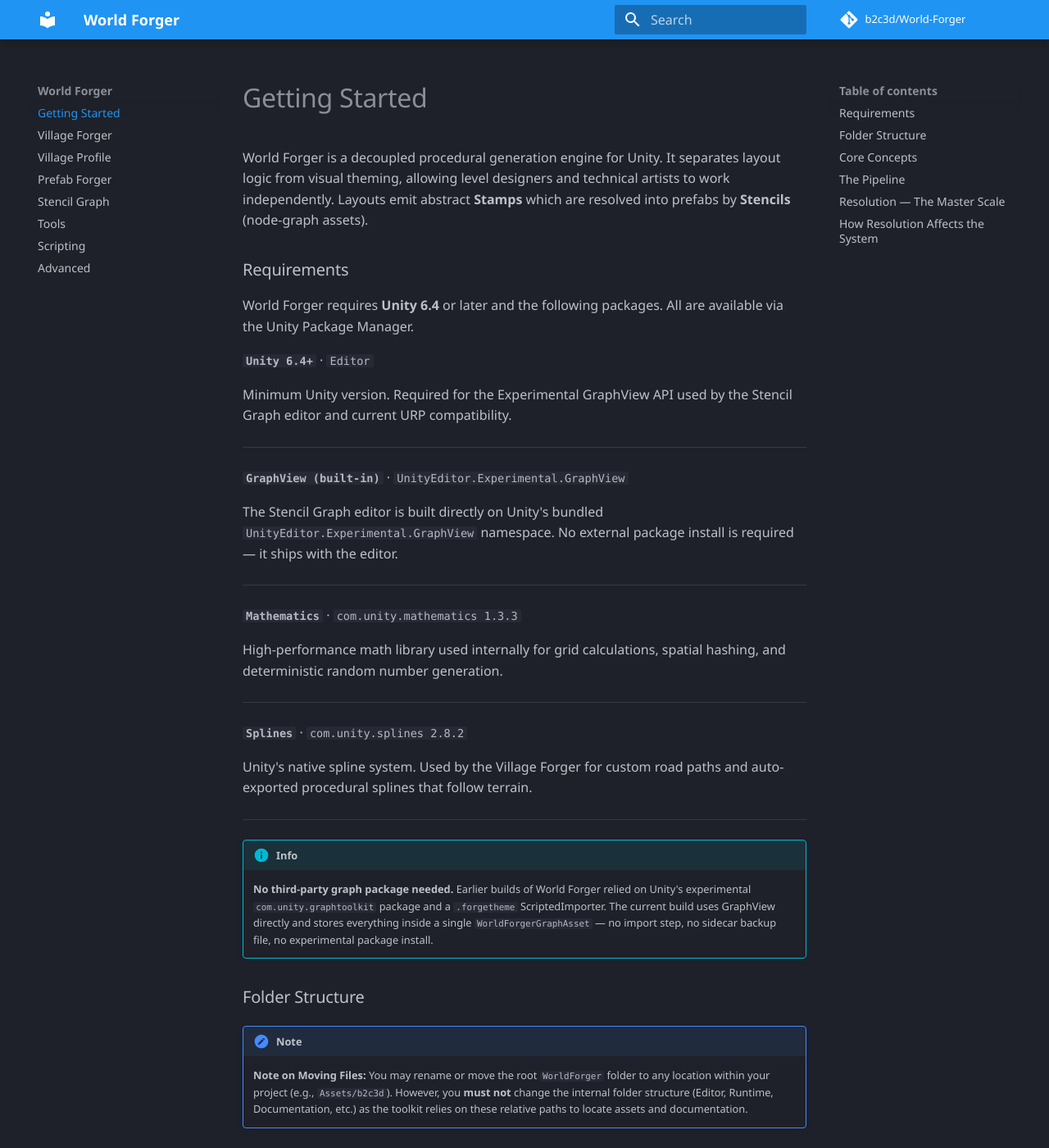
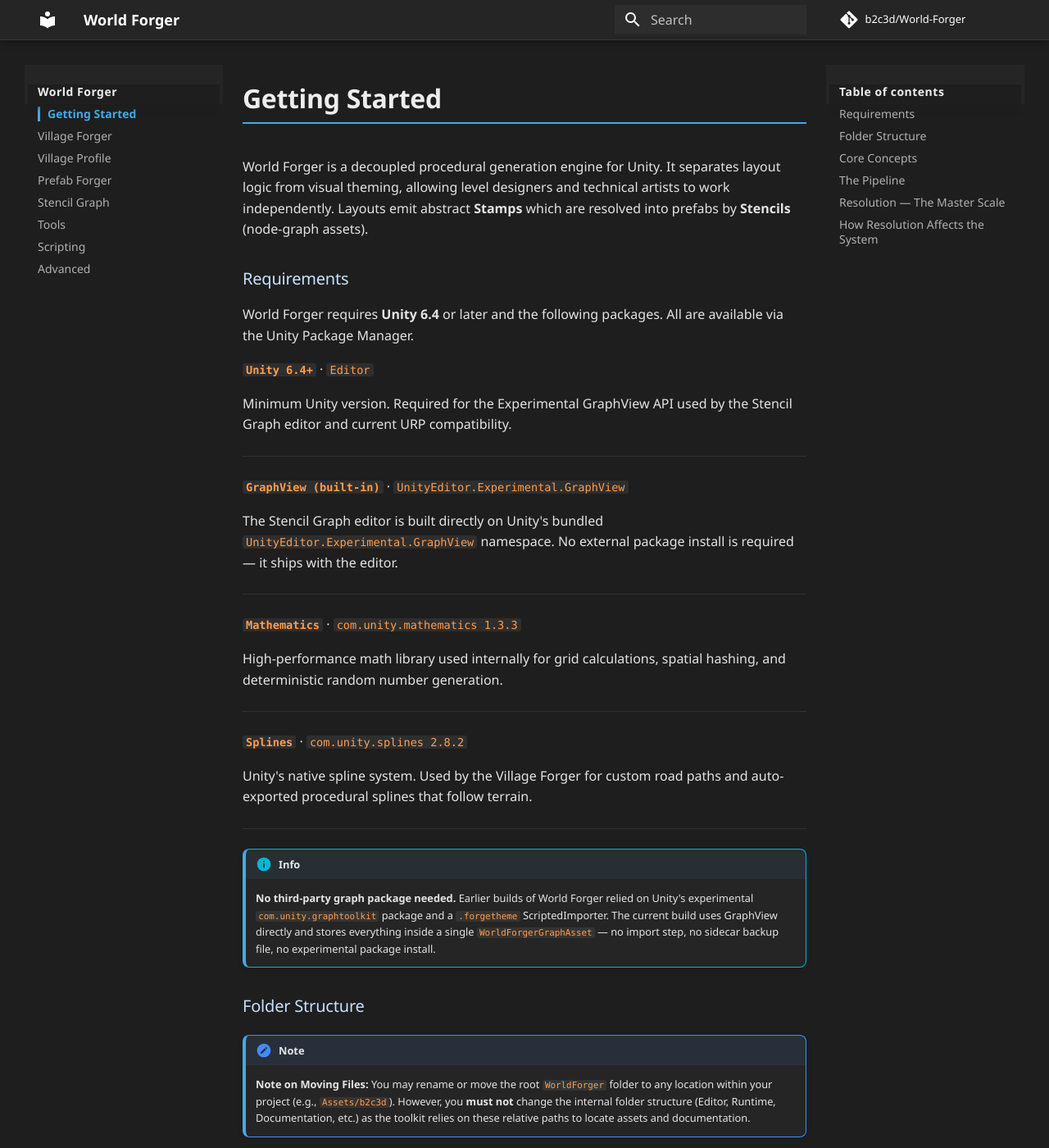
Before and after one commit to b2c3d/World-Forger, an MkDocs documentation site: the page built from docs/index.md, in a window 1280 px wide and 1400 px high. Shown: the whole window at 82% size. Built offline with MkDocs 1.6.1 and Material for MkDocs 9.7.7, drawn with Linux system fonts in a browser that asks for light colours; some web fonts are replaced; comment, search, counter and statistics services are not loaded.

Commit message:
Apply WorldForger dark palette to MkDocs site

```diff
--- /dev/null
+++ b/docs/stylesheets/custom.css
@@ -0,0 +1,226 @@
+/* ── WorldForger Documentation — Custom Palette ─────────────────────────────
+   Matches the dark theme from WorldForgerHelp.html exactly.
+
+   Original palette:
+     --blue:     #44AAE6   (primary accent)
+     --green:    #06D6A0
+     --orange:   #FF9E4E
+     --red:      #EF476F
+     --bg:       #1E1E1E   (page background)
+     --sidebar:  #252525
+     --section:  #2D2D2D
+     --card:     #333333
+─────────────────────────────────────────────────────────────────────────── */
+
+:root,
+[data-md-color-scheme="slate"] {
+
+  /* Primary accent — the WorldForger blue */
+  --md-primary-fg-color:              #44AAE6;
+  --md-primary-fg-color--light:       #6DBFED;
+  --md-primary-fg-color--dark:        #2E8BC0;
+  --md-primary-bg-color:              #ffffff;
+
+  /* Accent (hover highlights, links) */
+  --md-accent-fg-color:               #44AAE6;
+  --md-accent-fg-color--transparent:  rgba(68, 170, 230, 0.12);
+  --md-accent-bg-color:               #ffffff;
+
+  /* Page background */
+  --md-default-bg-color:              #1E1E1E;
+  --md-default-bg-color--light:       #252525;
+  --md-default-bg-color--lighter:     #2D2D2D;
+  --md-default-bg-color--lightest:    #333333;
+
+  /* Default text */
+  --md-default-fg-color:              rgba(255, 255, 255, 0.88);
+  --md-default-fg-color--light:       rgba(255, 255, 255, 0.68);
+  --md-default-fg-color--lighter:     rgba(255, 255, 255, 0.55);
+  --md-default-fg-color--lightest:    rgba(255, 255, 255, 0.28);
+
+  /* Code blocks */
+  --md-code-bg-color:                 #2D2D2D;
+  --md-code-fg-color:                 #FF9E4E;
+
+  /* Admonition accent colors */
+  --md-admonition-fg-color:           rgba(255, 255, 255, 0.88);
+  --md-admonition-bg-color:           #252525;
+
+  /* Footer */
+  --md-footer-bg-color:               #252525;
+  --md-footer-bg-color--dark:         #1E1E1E;
+  --md-footer-fg-color:               rgba(255, 255, 255, 0.55);
+  --md-footer-fg-color--light:        rgba(255, 255, 255, 0.35);
+}
+
+/* ── Sidebar ──────────────────────────────────────────────────────────────── */
+.md-sidebar {
+  background-color: #252525;
+}
+
+.md-nav__title {
+  background-color: #252525;
+  color: rgba(255, 255, 255, 0.92);
+  font-weight: 700;
+  letter-spacing: 0.5px;
+}
+
+.md-nav__link {
+  color: rgba(255, 255, 255, 0.65);
+}
+
+.md-nav__link:hover,
+.md-nav__link:focus {
+  color: #44AAE6;
+}
+
+.md-nav__link--active {
+  color: #44AAE6;
+  font-weight: 600;
+  border-left: 3px solid #44AAE6;
+  padding-left: 9px;
+}
+
+/* ── Header ───────────────────────────────────────────────────────────────── */
+.md-header {
+  background-color: #252525;
+  border-bottom: 1px solid rgba(255, 255, 255, 0.08);
+}
+
+/* ── Content area ─────────────────────────────────────────────────────────── */
+.md-content {
+  background-color: #1E1E1E;
+}
+
+.md-typeset h1 {
+  color: rgba(255, 255, 255, 0.92);
+  font-weight: 700;
+  border-bottom: 2px solid #44AAE6;
+  padding-bottom: 8px;
+}
+
+.md-typeset h2 {
+  color: rgba(255, 255, 255, 0.92);
+  font-weight: 700;
+}
+
+.md-typeset h3,
+.md-typeset h4 {
+  color: rgba(200, 225, 255, 1);
+}
+
+/* Inline code — orange like the original */
+.md-typeset code {
+  background-color: rgba(255, 255, 255, 0.07);
+  color: #FF9E4E;
+  border-radius: 3px;
+}
+
+/* Code blocks */
+.md-typeset pre > code {
+  background-color: #2D2D2D;
+  color: rgba(255, 255, 255, 0.88);
+}
+
+/* Links */
+.md-typeset a {
+  color: #44AAE6;
+}
+
+.md-typeset a:hover {
+  color: #6DBFED;
+}
+
+/* ── Admonitions (tip/warning/info/note) ─────────────────────────────────── */
+.md-typeset .admonition,
+.md-typeset details {
+  background-color: #252525;
+  border-left-width: 4px;
+  border-radius: 8px;
+}
+
+.md-typeset .admonition-title,
+.md-typeset summary {
+  background-color: rgba(255, 255, 255, 0.04);
+}
+
+/* Tip — green */
+.md-typeset .admonition.tip,
+.md-typeset details.tip {
+  border-left-color: #06D6A0;
+}
+.md-typeset .tip > .admonition-title {
+  background-color: rgba(6, 214, 160, 0.08);
+}
+
+/* Warning — orange */
+.md-typeset .admonition.warning,
+.md-typeset details.warning {
+  border-left-color: #FF9E4E;
+}
+.md-typeset .warning > .admonition-title {
+  background-color: rgba(255, 158, 78, 0.08);
+}
+
+/* Info — blue */
+.md-typeset .admonition.info,
+.md-typeset details.info {
+  border-left-color: #44AAE6;
+}
+.md-typeset .info > .admonition-title {
+  background-color: rgba(68, 170, 230, 0.08);
+}
+
+/* Note — blue (accent box equivalent) */
+.md-typeset .admonition.note,
+.md-typeset details.note {
+  border-left-color: #44AAE6;
+}
+
+/* ── Tables ───────────────────────────────────────────────────────────────── */
+.md-typeset table:not([class]) {
+  background-color: #2D2D2D;
+  border: 1px solid rgba(255, 255, 255, 0.08);
+  border-radius: 8px;
+  overflow: hidden;
+}
+
+.md-typeset table:not([class]) th {
+  background-color: #333333;
+  color: rgba(255, 255, 255, 0.92);
+}
+
+.md-typeset table:not([class]) td {
+  border-color: rgba(255, 255, 255, 0.08);
+  color: rgba(255, 255, 255, 0.72);
+}
+
+.md-typeset table:not([class]) tr:hover {
+  background-color: rgba(255, 255, 255, 0.03);
+}
+
+/* ── Horizontal rules ─────────────────────────────────────────────────────── */
+.md-typeset hr {
+  border-color: rgba(255, 255, 255, 0.08);
+}
+
+/* ── Search ───────────────────────────────────────────────────────────────── */
+.md-search__input {
+  background-color: #2D2D2D;
+  color: rgba(255, 255, 255, 0.88);
+}
+
+/* ── Grid cards (MkDocs Material) ────────────────────────────────────────── */
+.md-typeset .grid.cards > ul > li,
+.md-typeset .grid.cards > ol > li {
+  background-color: #2D2D2D;
+  border: 1px solid rgba(255, 255, 255, 0.08);
+  border-left: 4px solid #44AAE6;
+  border-radius: 8px;
+}
+
+/* ── Scrollbar ────────────────────────────────────────────────────────────── */
+::-webkit-scrollbar { width: 8px; }
+::-webkit-scrollbar-track { background: transparent; }
+::-webkit-scrollbar-thumb { background: rgba(255,255,255,0.15); border-radius: 4px; }
+::-webkit-scrollbar-thumb:hover { background: rgba(255,255,255,0.25); }
--- a/mkdocs.yml
+++ b/mkdocs.yml
@@ -6,12 +6,15 @@
 repo_name: b2c3d/World-Forger
 repo_url: https://github.com/b2c3d/World-Forger
 
+extra_css:
+  - stylesheets/custom.css
+
 theme:
   name: material
   palette:
     scheme: slate
-    primary: blue
-    accent: blue
+    primary: custom
+    accent: custom
   font:
     text: Segoe UI
     code: Cascadia Code
```
